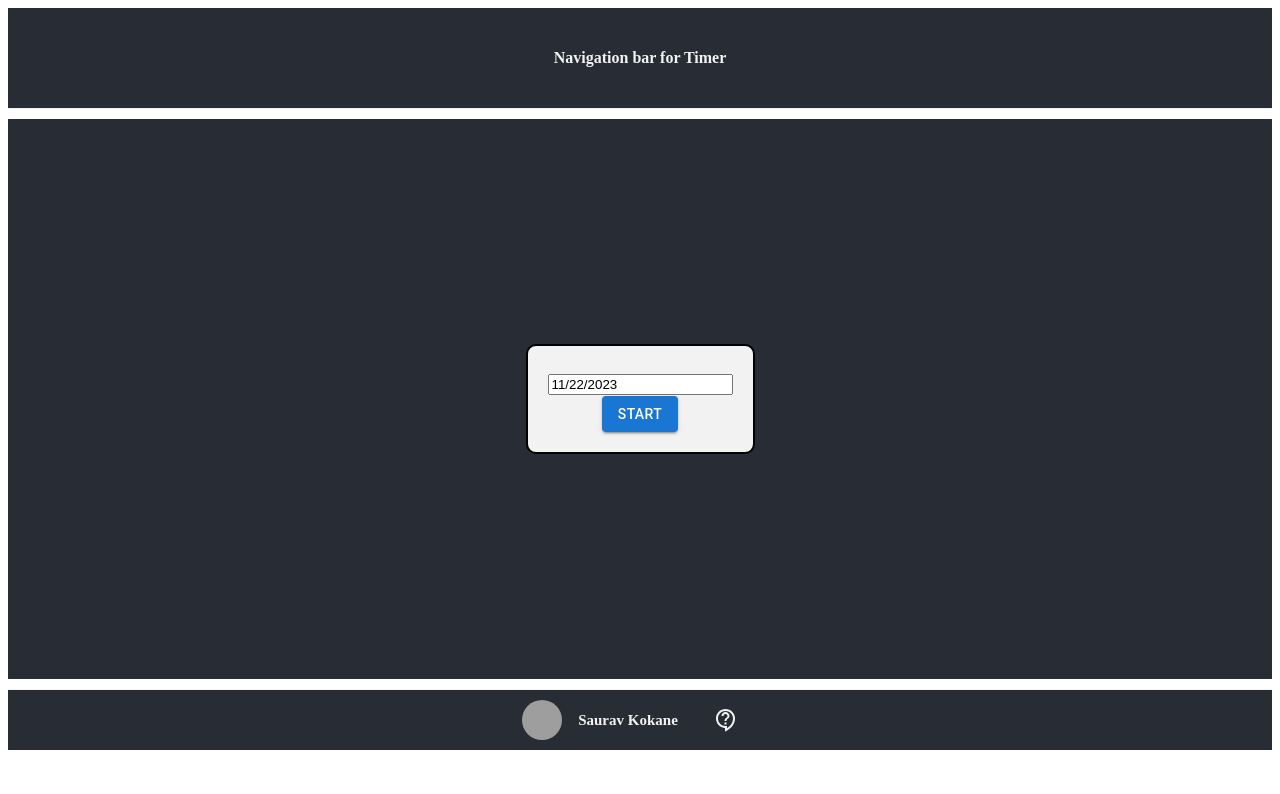
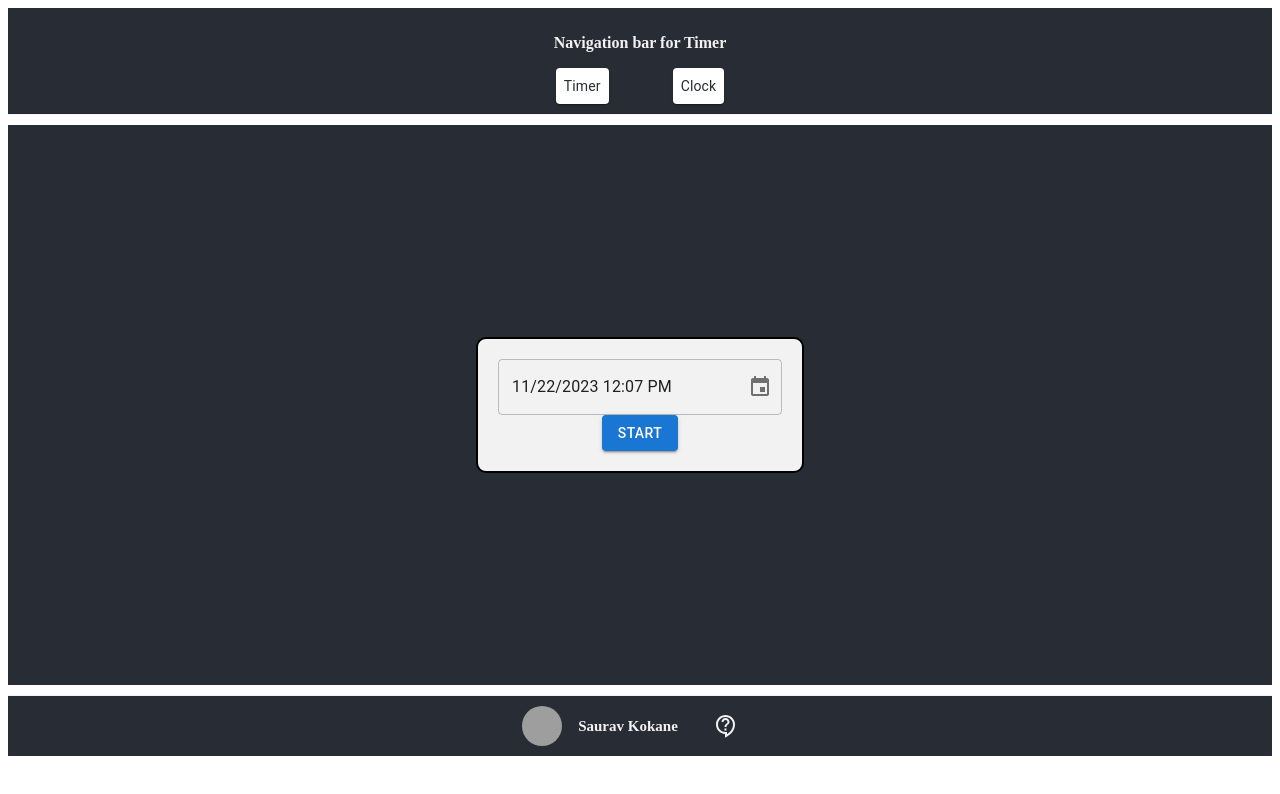
Before and after one commit to sauravkokane/Timer, a React (Create React App) app: page / in a window 1280 px wide. Shown: the top 794 px of the page. Built offline with nearby package versions, Linux system fonts and the light colour scheme; grey boxes are pictures that could not be loaded.

Commit message:
added clock as a feature and updated navbar

```diff
--- a/package.json
+++ b/package.json
@@ -7,9 +7,12 @@
     "@emotion/styled": "^11.11.0",
     "@mui/icons-material": "^5.14.18",
     "@mui/material": "^5.14.18",
+    "@mui/system": "^5.14.18",
+    "@mui/x-date-pickers": "^6.18.1",
     "@testing-library/jest-dom": "^5.17.0",
     "@testing-library/react": "^13.4.0",
     "@testing-library/user-event": "^13.5.0",
+    "dayjs": "^1.11.10",
     "react": "^18.2.0",
     "react-datepicker": "^4.23.0",
     "react-dom": "^18.2.0",
--- a/src/App.js
+++ b/src/App.js
@@ -1,14 +1,18 @@
+import React, { useState } from "react";
 import DateSetter from "./Components/DateSetter.tsx";
+import Clock from "./Components/Clock.tsx";
 import NavigationBar from "./Components/NavigationBar.tsx";
 import Footer from "./Components/Footer.tsx";
 import './Static/styles/App.css';
 
 function App() {
+  const [navbarSelection, setNavbarSelection] = useState("Timer");
   return (
     <div className="app-body">
-      <NavigationBar className="nav-bar" />
+      <NavigationBar className="nav-bar" setNavbarSelection={setNavbarSelection} />
       <div className="app">
-        <DateSetter />
+        {navbarSelection === 'Timer' && <DateSetter />}
+        {navbarSelection === 'Clock' && <Clock />}
       </div>
 
       <Footer className="footer" />
--- a/src/Components/Contact.tsx
+++ b/src/Components/Contact.tsx
@@ -51,7 +51,7 @@ const Contact = () => {
                             <ListItemIcon>
                                 {Data['name'] === 'LinkedIn' ? <LinkedIn /> : Data['name'] === 'GitHub' ? <GitHubIcon /> : Data['name'] === 'Twitter' ? <TwitterIcon /> : Data['name'] === "Email" ? <MailIcon /> : Data['name'] === 'Phone' ? <AddIcCallIcon /> : <AddCircleOutlineIcon />}
                             </ListItemIcon>
-                            <ListItemText>{Data['name'] === "LinkedIn" || Data['name'] === "GitHub" || Data['name'] === "Email" ? <Link className='non-decorated-link' href={Data['data']} target="_blank" underline="none">{Data['data']}</Link> : <Link className='non-decorated-link' href="#">{Data['data']}</Link>}</ListItemText>
+                            <ListItemText>{Data['name'] === "LinkedIn" || Data['name'] === "GitHub" ? <Link className='non-decorated-link' href={Data['data']} target="_blank" underline="none" color={"inherit"}>{Data['data']}</Link> : <Link className='non-decorated-link' href="#" underline='none' color={"inherit"}>{Data['data']}</Link>}</ListItemText>
                         </ListItemButton>
                     </ListItem>
                 ))}
--- a/src/Components/DateSetter.tsx
+++ b/src/Components/DateSetter.tsx
@@ -1,7 +1,12 @@
 import React from 'react';
 import { useState, useEffect } from 'react';
 import Timer from './Timer.tsx';
+import { wait } from '@testing-library/user-event/dist/utils/index.js';
 import DatePicker from 'react-datepicker';
+import { DesktopDateTimePicker } from '@mui/x-date-pickers/DesktopDateTimePicker';
+import { LocalizationProvider } from '@mui/x-date-pickers/LocalizationProvider';
+import { AdapterDayjs } from '@mui/x-date-pickers/AdapterDayjs';
+import dayjs from 'dayjs';
 import { isToday } from 'date-fns';
 import Button from "@mui/material/Button";
 import "react-datepicker/dist/react-datepicker.css";
@@ -10,13 +15,14 @@ const DateSetter = () => {
     const [running, setRunning] = useState(false);
     const [dueDate, setDueDate] = useState(new Date());
     const run = () => {
-        if (isToday(dueDate) || dueDate <= new Date()) {
-            alert("Due date cannot be today or in the past");
+        var now = new Date();
+        wait(2000);
+        if (dueDate < now) {
+            alert(`Due date cannot be today or in the past!!!`);
         }
         else {
             setRunning(true);
         }
-
     }
     const OnDateSelect = (date) => {
         setDueDate(date);
@@ -27,10 +33,13 @@ const DateSetter = () => {
         <div className='datesetter'>
 
             {!running && <>
-                <DatePicker selected={dueDate} onChange={OnDateSelect} timeFormat="HH:mm" showTimeSelect />
+                {/* <DatePicker selected={dueDate} onChange={OnDateSelect} timeFormat="HH:mm" showTimeSelect /> */}
+                <LocalizationProvider dateAdapter={AdapterDayjs}>
+                    <DesktopDateTimePicker defaultValue={dayjs(new Date())} onChange={OnDateSelect} />
+                </LocalizationProvider>
                 <Button variant="contained" className='btn' onClick={run}>Start</Button>
             </>}
-            {running && <Timer deadline={dueDate} />}
+            {running && <Timer deadline={dueDate} setRunning={setRunning} />}
             {running && <button className='btn cancel' onClick={() => setRunning(false)}>Cancel</button>}
         </div>
     )
--- a/src/Components/NavigationBar.tsx
+++ b/src/Components/NavigationBar.tsx
@@ -1,8 +1,27 @@
 import React from 'react';
-const NavigationBar = () => {
+import Stack from '@mui/material/Stack';
+import Paper from '@mui/material/Paper';
+import { styled } from '@mui/material/styles';
+const Item = styled(Paper)(({ theme }) => ({
+    backgroundColor: theme.palette.mode === 'dark' ? '#282c34' : '#fff',
+    ...theme.typography.body2,
+    padding: theme.spacing(1),
+    textAlign: 'center',
+    color: theme.palette.mode === 'dark' ? '#fff' : '#282c34',
+    cursor: 'pointer',
+    '&:hover': {
+        backgroundColor: theme.palette.mode === 'dark' ? '#f2f2f2' : '#282c34',
+        color: '#f2f2f2',
+    }
+}));
+const NavigationBar = ({ setNavbarSelection }) => {
     return (
         <div className='nav-bar'>
             <p>Navigation bar for Timer</p>
+            <Stack direction={"row"} spacing={8}>
+                <Item onClick={() => setNavbarSelection('Timer')}>Timer</Item>
+                <Item onClick={() => setNavbarSelection('Clock')}>Clock</Item>
+            </Stack>
         </div>
     )
 };
--- a/src/Components/Timer.tsx
+++ b/src/Components/Timer.tsx
@@ -1,7 +1,7 @@
 import { useEffect } from "react";
 import React, { useState } from 'react';
 import '../Static/styles/timerstyle.css';
-const Timer = ({ deadline }) => {
+const Timer = ({ deadline, setRunning }) => {
 
     const [days, setDays] = useState(Number.NaN);
     const [hours, setHours] = useState(Number.NaN);
@@ -20,13 +20,12 @@ const Timer = ({ deadline }) => {
 
         return () => clearInterval(interval);
     }, []);
-    // if (days === 0 && hours === 0 && minutes === 0 && seconds === 0) {
-    //     return (
-    //         <div className='timer'>
-    //             <h1>DD, HH, MM, SS</h1>
-    //         </div>
-    //     )
-    // }
+    useEffect(() => {
+        if (days <= 0 && hours <= 0 && minutes <= 0 && seconds <= 0) {
+            alert("Time Up");
+            setRunning(false);
+        }
+    }, [minutes])
     return (
         <div className='timer'>
             <div className="timer-container">
--- a/src/Static/styles/App.css
+++ b/src/Static/styles/App.css
@@ -42,8 +42,3 @@
 .footer svg {
     color: #f2f2f2;
 }
-
-.non-decorated-link {
-    text-decoration: none;
-    color: #282c34;
-}
```
Also changed, not shown: 1 other file (tests, documents, lock files or other folders).
